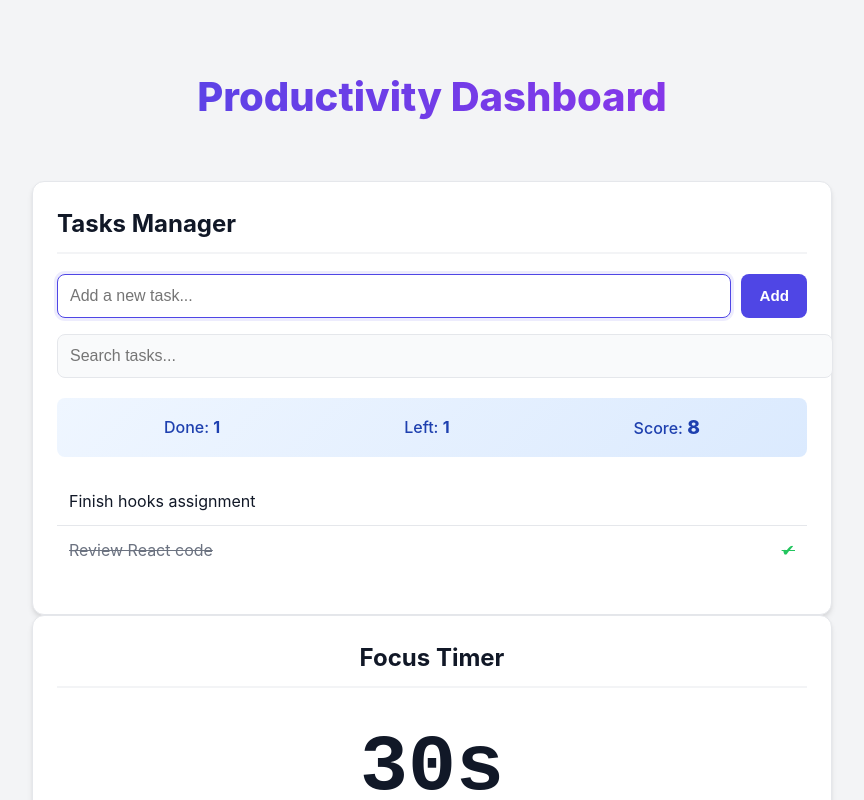
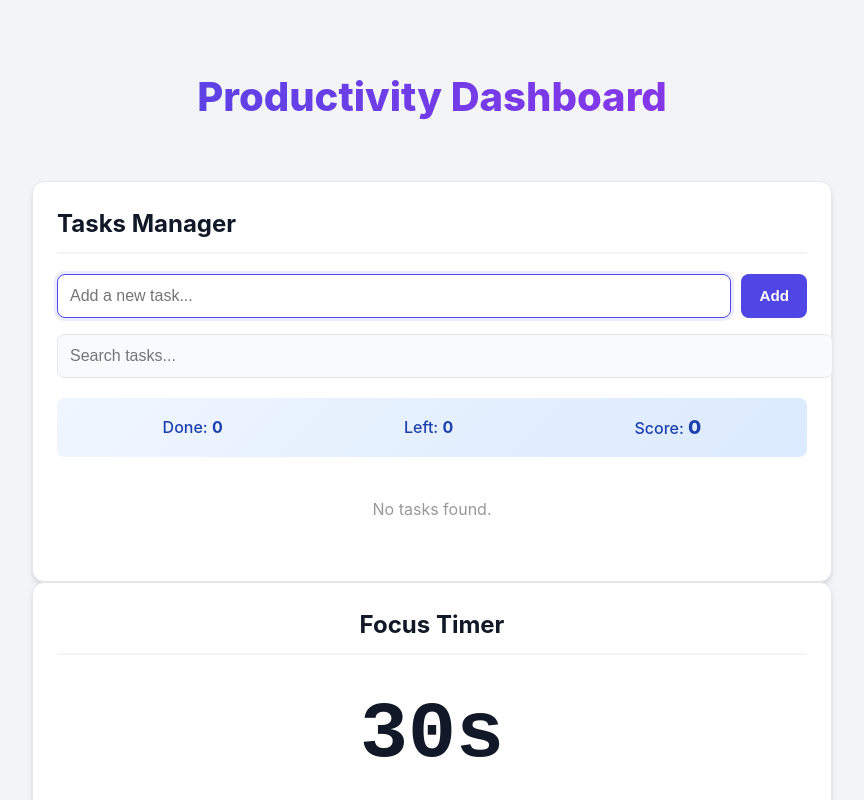
Before and after one commit to 0xSaksham/todo-list, a React app: page / in a window 1280 px wide. Shown: the top 800 px of the page, without its empty margins (208-1072 px from the left). Built offline with nearby package versions, Linux system fonts and the light colour scheme.

Commit message:
useContext used

```diff
--- a/src/App.tsx
+++ b/src/App.tsx
@@ -2,13 +2,15 @@ import React from "react";
 import ProductivityDashboard from "./components/ProductivityDashboard";
 // @ts-ignore: allow side-effect CSS import without type declarations
 import "./styles/app.css";
+import { TodoProvider } from "./providers/TodoContextProvider";
 
 const App: React.FC = () => {
   return (
     <div className="app-container">
       <h1>Productivity Dashboard</h1>
-
-      <ProductivityDashboard />
+      <TodoProvider>
+        <ProductivityDashboard />
+      </TodoProvider>
     </div>
   );
 };
--- a/src/components/TasksManager.tsx
+++ b/src/components/TasksManager.tsx
@@ -1,22 +1,20 @@
 import React, {
   useCallback,
+  useContext,
   useEffect,
   useMemo,
   useRef,
   useState,
 } from "react";
-
-interface Task {
-  id: number;
-  text: string;
-  completed: boolean;
-}
+import { TodoContext } from "../providers/TodoContext";
 
 const TasksManager: React.FC = () => {
-  const [tasks, setTasks] = useState<Task[]>([
-    { id: 1, text: "Finish hooks assignment", completed: false },
-    { id: 2, text: "Review React code", completed: true },
-  ]);
+  const {
+    todos: tasks,
+    addTodo,
+    removeTodo,
+    toggleTodo,
+  } = useContext(TodoContext);
 
   const [newTask, setNewTask] = useState("");
   const [search, setSearch] = useState("");
@@ -26,18 +24,16 @@ const TasksManager: React.FC = () => {
     inputRef.current?.focus();
   }, []);
 
-  const toggleTask = useCallback((id: number) => {
-    setTasks((prev) =>
-      prev.map((t) => (t.id === id ? { ...t, completed: !t.completed } : t))
-    );
-  }, []);
+  const toggleTask = useCallback(
+    (id: number) => {
+      toggleTodo(id);
+    },
+    [toggleTodo]
+  );
 
   const handleAdd = () => {
     if (!newTask.trim()) return;
-    setTasks((prev) => [
-      ...prev,
-      { id: Date.now(), text: newTask.trim(), completed: false },
-    ]);
+    addTodo(newTask.trim());
     setNewTask("");
     inputRef.current?.focus();
   };
--- a/src/index.tsx
+++ b/src/index.tsx
@@ -1,6 +1,7 @@
 import React from "react";
 import { createRoot } from "react-dom/client";
 import App from "./App";
+
 // @ts-ignore: allow side-effect CSS import without type declarations
 import "./styles/app.css";
 
--- /dev/null
+++ b/src/providers/TodoContext.tsx
@@ -0,0 +1,16 @@
+import { createContext } from "react";
+import { Todo } from "../types/Todo";
+
+type TodoContextType = {
+  todos: Todo[];
+  addTodo: (text: string) => void;
+  removeTodo: (id: number) => void;
+  toggleTodo: (id: number) => void;
+};
+
+export const TodoContext = createContext<TodoContextType>({
+  todos: [],
+  addTodo: () => {},
+  removeTodo: () => {},
+  toggleTodo: () => {},
+});
--- /dev/null
+++ b/src/providers/TodoContextProvider.tsx
@@ -0,0 +1,27 @@
+import React, { useState } from "react";
+import { TodoContext } from "./TodoContext";
+import { Todo } from "../types/Todo";
+
+export const TodoProvider = ({ children }: { children: React.ReactNode }) => {
+  const [todos, setTodos] = useState<Todo[]>([]);
+
+  const addTodo = (text: string) => {
+    setTodos((prev) => [...prev, { id: Date.now(), text, completed: false }]);
+  };
+
+  const removeTodo = (id: number) => {
+    setTodos((prev) => prev.filter((t) => t.id !== id));
+  };
+
+  const toggleTodo = (id: number) => {
+    setTodos((prev) =>
+      prev.map((t) => (t.id === id ? { ...t, completed: !t.completed } : t))
+    );
+  };
+
+  return (
+    <TodoContext.Provider value={{ todos, addTodo, removeTodo, toggleTodo }}>
+      {children}
+    </TodoContext.Provider>
+  );
+};
```
Also changed, not shown: src/components/TodoList.tsx (+4 -22 lines).
